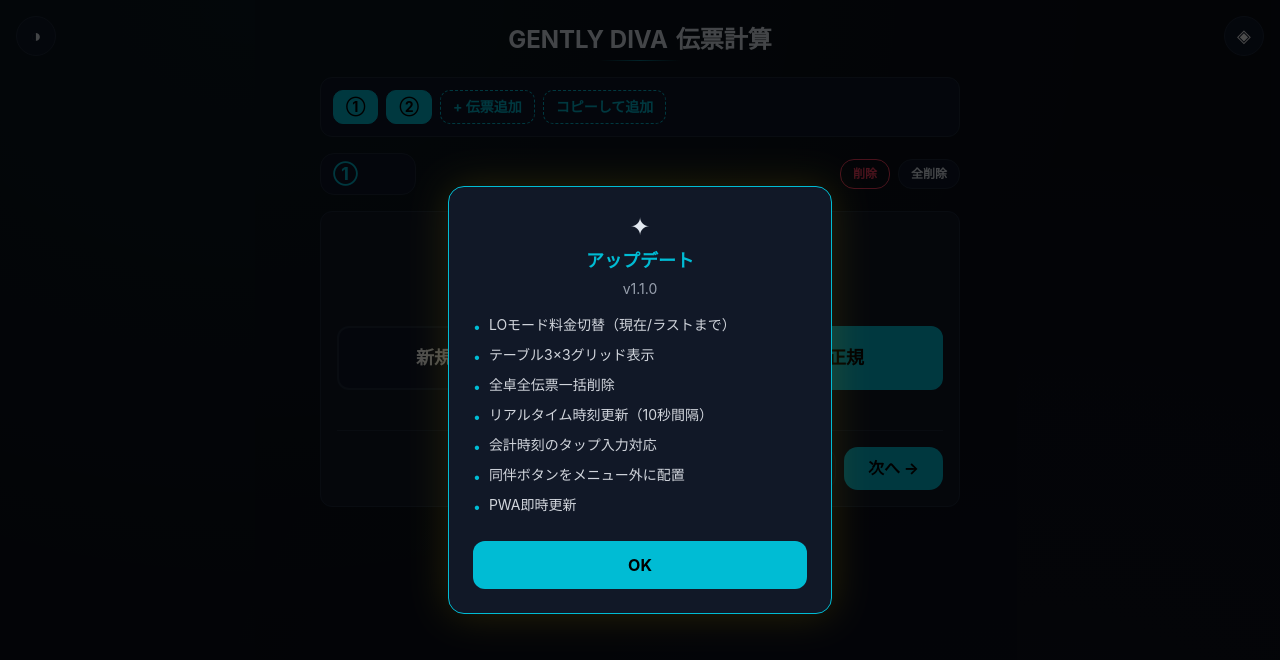
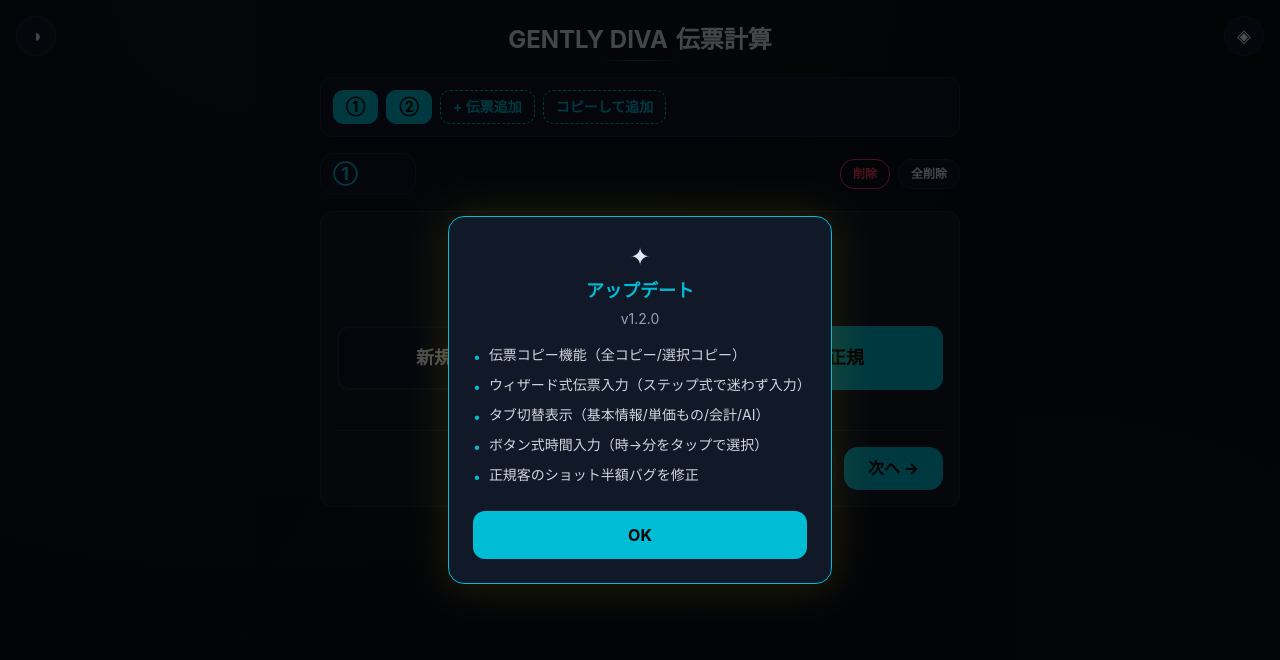
Before and after one commit to wpuhs2216-hub/host-club-calculator, a React (Vite) app: page / in a window 1280 px wide. Shown: the top 660 px of the page. Built offline with nearby package versions, Linux system fonts and the light colour scheme.

Commit message:
chore: bump version to v1.2.0 + アップデート通知内容更新
https://claude.ai/code/session_015rATiSPnWx5KtPpF2jqMyb

```diff
--- a/package.json
+++ b/package.json
@@ -1,7 +1,7 @@
 {
   "name": "host-club-calculator",
   "private": true,
-  "version": "1.1.0",
+  "version": "1.2.0",
   "type": "module",
   "scripts": {
     "dev": "vite",
--- a/src/version.ts
+++ b/src/version.ts
@@ -1,11 +1,9 @@
-export const APP_VERSION = '1.1.0';
+export const APP_VERSION = '1.2.0';
 
 export const RELEASE_NOTES = [
-  'LOモード料金切替（現在/ラストまで）',
-  'テーブル3×3グリッド表示',
-  '全卓全伝票一括削除',
-  'リアルタイム時刻更新（10秒間隔）',
-  '会計時刻のタップ入力対応',
-  '同伴ボタンをメニュー外に配置',
-  'PWA即時更新',
+  '伝票コピー機能（全コピー/選択コピー）',
+  'ウィザード式伝票入力（ステップ式で迷わず入力）',
+  'タブ切替表示（基本情報/単価もの/会計/AI）',
+  'ボタン式時間入力（時→分をタップで選択）',
+  '正規客のショット半額バグを修正',
 ];
```
